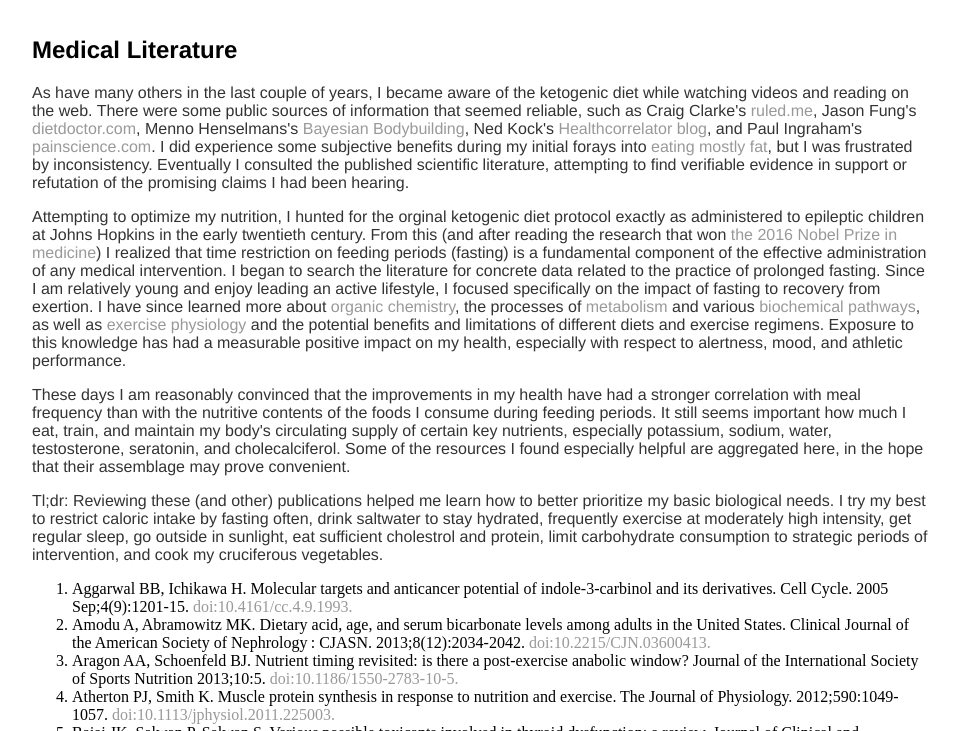
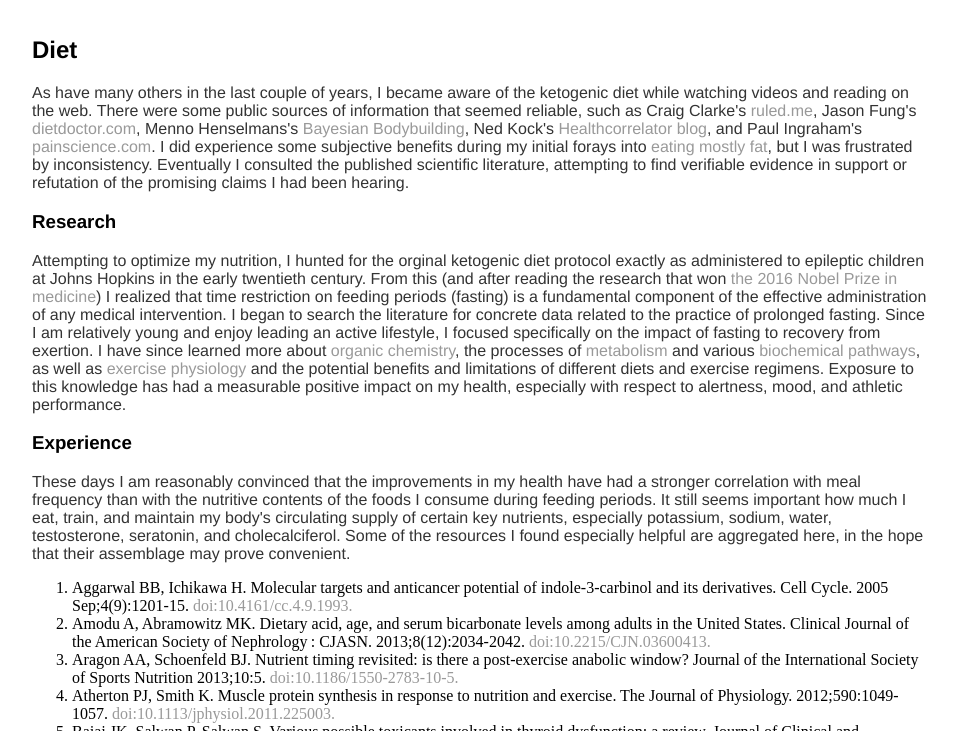
Before and after one commit to amcnicho/amcnicho.github.io, a Jekyll site: the page built from medical/index.html, in a window 1280 px wide and 900 px high, cut to the strip 169-900 px from the top of the window. Shown: the whole strip, without its empty margins (160-1119 px from the left). Built offline with Jekyll 4.4.1, drawn with Linux system fonts in a browser that asks for light colours; some of the changed text lies outside the part shown.

Commit message:
Update index.html

```diff
--- a/medical/index.html
+++ b/medical/index.html
@@ -5,11 +5,12 @@ layout: default
 <!--Following medical literature reference format standards defined by ANSI--><!--  https://groups.niso.org/apps/group_public/download.php/12969/Z39_29_2005_R2010.pdf-->
 
     <div id="medical">
-      <h2>Medical Literature</h2>
+      <h2>Diet</h2>
       <p>As have many others in the last couple of years, I became aware of the ketogenic diet while watching videos and reading on the web. There were some public sources of information that seemed reliable, such as Craig Clarke's <a href="https://www.ruled.me/ketogenic-diet-food-list/">ruled.me</a>, Jason Fung's <a href="https://www.dietdoctor.com/fasting-muscle-mass">dietdoctor.com</a>, Menno Henselmans's <a href="https://bayesianbodybuilding.com/energy-balance-myths/">Bayesian Bodybuilding</a>, Ned Kock's <a href="http://healthcorrelator.blogspot.com/2012/03/gaining-muscle-and-losing-fat-at-same.html?m=1">Healthcorrelator blog</a>, and Paul Ingraham's <a href="https://www.painscience.com/articles.php">painscience.com</a>. I did experience some subjective benefits during my initial forays into <a href="http://freidkin.com/baconmat/">eating mostly fat</a>, but I was frustrated by inconsistency. Eventually I consulted the published scientific literature, attempting to find verifiable evidence in support or refutation of the promising claims I had been hearing.</p>
+      <h3>Research</h3>
       <p>Attempting to optimize my nutrition, I hunted for the orginal ketogenic diet protocol exactly as administered to epileptic children at Johns Hopkins in the early twentieth century. From this (and after reading the research that won <a href="https://www.nobelprize.org/nobel_prizes/medicine/laureates/2016/press.html">the 2016 Nobel Prize in medicine</a>) I realized that time restriction on feeding periods (fasting) is a fundamental component of the effective administration of any medical intervention. I began to search the literature for concrete data related to the practice of prolonged fasting. Since I am relatively young and enjoy leading an active lifestyle, I  focused specifically on the impact of fasting to recovery from exertion. I have since learned more about <a href="https://en.wikipedia.org/wiki/Functional_group">organic chemistry</a>, the processes of <a href="https://en.wikipedia.org/wiki/Metabolism">metabolism</a> and various <a href="https://en.wikipedia.org/wiki/Metabolic_pathway">biochemical pathways</a>, as well as <a href="https://bayesianbodybuilding.com/cns-fatigue/">exercise physiology</a> and the potential benefits and limitations of different diets and exercise regimens. Exposure to this knowledge has had a measurable positive impact on my health, especially with respect to alertness, mood, and athletic performance. </p>
+      <h3>Experience</h3>
       <p>These days I am reasonably convinced that the improvements in my health have had a stronger correlation with meal frequency than with the nutritive contents of the foods I consume during feeding periods. It still seems important how much I eat, train, and maintain my body's circulating supply of certain key nutrients, especially potassium, sodium, water, testosterone, seratonin, and cholecalciferol. Some of the resources I found especially helpful are aggregated here, in the hope that their assemblage may prove convenient.</p>
-      <p>Tl;dr: Reviewing these (and other) publications helped me learn how to better prioritize my basic biological needs. I try my best to restrict caloric intake by fasting often, drink saltwater to stay hydrated, frequently exercise at moderately high intensity, get regular sleep, go outside in sunlight, eat sufficient cholestrol and protein, limit carbohydrate consumption to strategic periods of intervention, and cook my cruciferous vegetables.</p>
       <ol>
         <!--If organized by category; Fed-state nutrition, Fasting, Training, Endocrinology-->
         <li>Aggarwal BB, Ichikawa H. Molecular targets and anticancer potential of indole-3-carbinol and its derivatives. Cell Cycle. 2005 Sep;4(9):1201-15. <a href="https://www.tandfonline.com/doi/pdf/10.4161/cc.4.9.1993?needAccess=true">doi:10.4161/cc.4.9.1993.</a></li>
```
Also changed, not shown: other parts of medical/index.html (+1 -0 lines).
